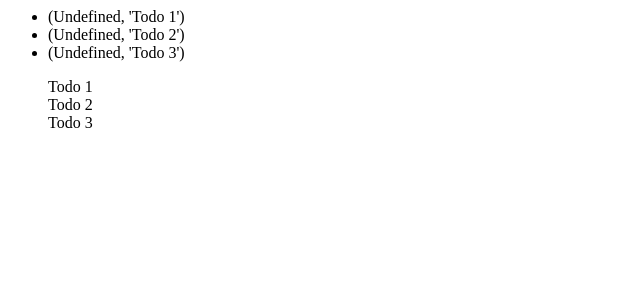
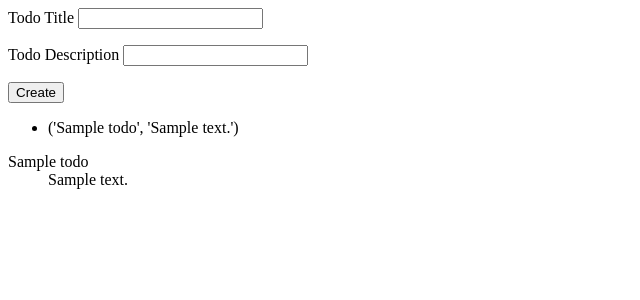
Before and after one commit to iyioladaniel/Udacity-Fullstack-Dev, a Flask app: page / in a window 1280 px wide. Shown: the top 300 px of the page, without its empty margins (0-640 px from the left). Run offline with Flask 2, Linux system fonts and the light colour scheme; tables that the repository leaves empty hold one stand-in row (values such as "Sample post").

Commit message:
first todoapp, working

```diff
--- a/todoapp/app.py
+++ b/todoapp/app.py
@@ -1,16 +1,46 @@
-from flask import Flask, render_template
+#import important modules
+from flask import Flask, redirect, render_template, request, url_for, abort, jsonify
+from flask_sqlalchemy import SQLAlchemy
+import requests
 
+#create new flask app with html templates in template folder
 app = Flask(__name__,template_folder='template')
+
+#set app configuration url
+app.config['SQLALCHEMY_DATABASE_URI'] = 'postgresql://postgres:postgres@localhost:5432/todoapp'
+
+#instatiate db with sql alchemy
+db = SQLAlchemy(app)
+
+class Todo(db.Model):
+    __tablename__ = 'todos'
+    id = db.Column(db.Integer, primary_key=True)
+    title = db.Column(db.String(), nullable=False)
+    description = db.Column(db.String(), nullable=False)
+
+    def __repr__(self):
+        return f'<Todo {self.id} {self.title} {self.description}'
+
+db.create_all()
+
+@app.route("/todoapp/create",methods=['POST'])
+def create():
+    title1 = request.form.get('title')
+    desc1 = request.form['description']
+
+    todo1 = Todo(title=title1,description=desc1)
+    db.session.add(todo1)
+    db.session.commit()
+
+   #return render_template('dynamic-index.html',data=Todo.query.all)
+    return redirect(url_for('index'))
+
 
 @app.route("/")
 def index():
-    return render_template('dynamic-index.html', data=[{
-        'description': 'Todo 1'
-    }, {
-        'description': 'Todo 2'
-    },{
-        'description': 'Todo 3'
-    }])
+    return render_template('dynamic-index.html', data=Todo.query.all)
+
 
 if __name__ == '__main__':
-    app.run(host='0.0.0.0',debug=True)
+    app.debug = True
+    app.run(host='0.0.0.0')
--- a/todoapp/template/dynamic-index.html
+++ b/todoapp/template/dynamic-index.html
@@ -1,17 +1,34 @@
+<form action="/todoapp/create" method="post">
+    <div>
+        <label for="title">Todo Title</label>
+        <input type="text" name="title">
+    </div>
+    <div>
+        <p>
+            <label for="description">Todo Description</label>
+            <input type="text" name="description">
+        </p>
+    </div>
+    <div>
+        <p>
+            <input type="submit" id="submit" value="Create" />
+        </p>
+    </div>
+</form>
 <html>
     <head>
         <title>Todo App</title>
     </head>
     <body>
         <ul>
-            {% for d in data %}
-            <li>{{ d.todo, d.description}}</li>
+            {% for d in data() %}
+            <li>{{ d.title, d.description}}</li>
             {% endfor %}
         </ul>
         <dl>
-            {% for d in data %}
-            <dt>{{ d.todo }}</dt>
-            <dd>{{- d.description}}</dd>
+            {% for d in data() %}
+            <dt>{{ d.title }}</dt>
+            <dd>{{- d.description }}</dd>
             {% endfor %}
         </dl>
     </body>
```
Also changed, not shown: notes.txt (+16 -0 lines).
